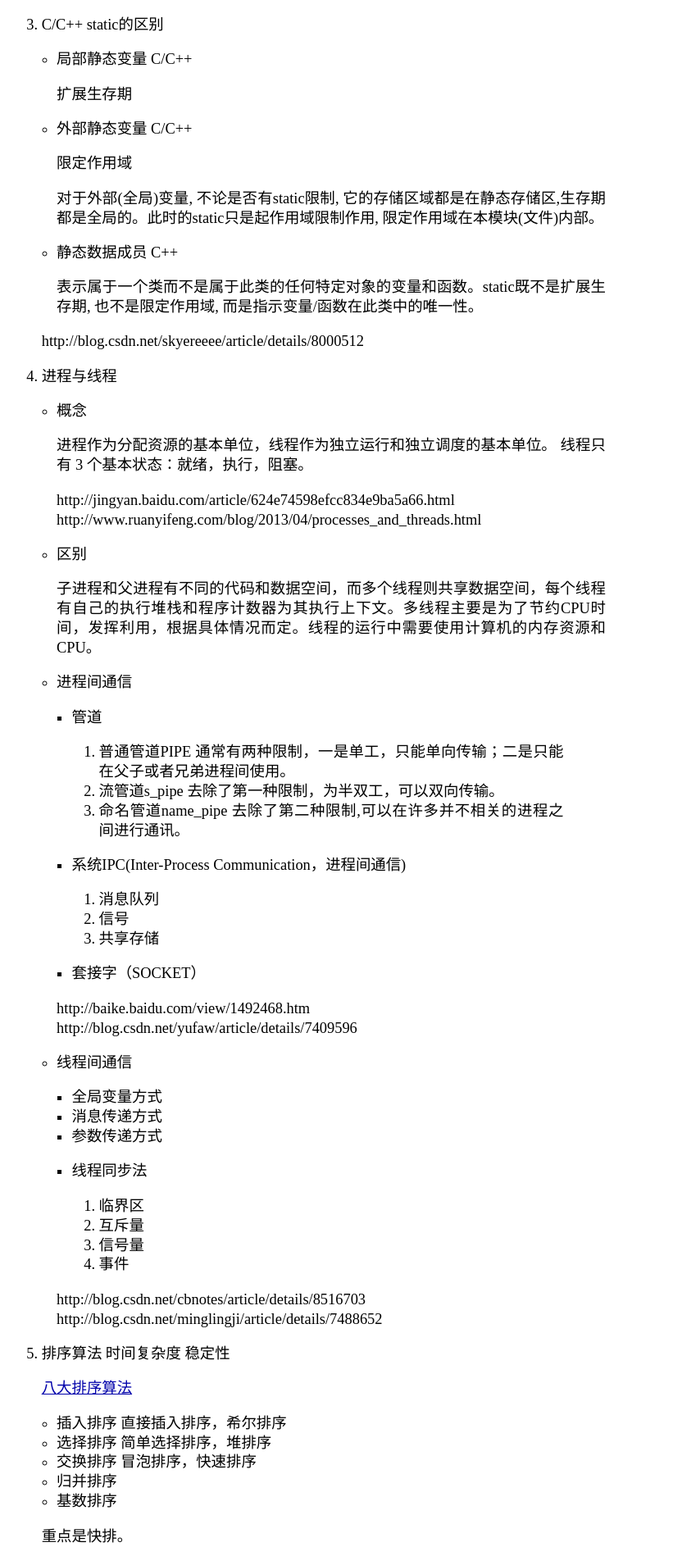
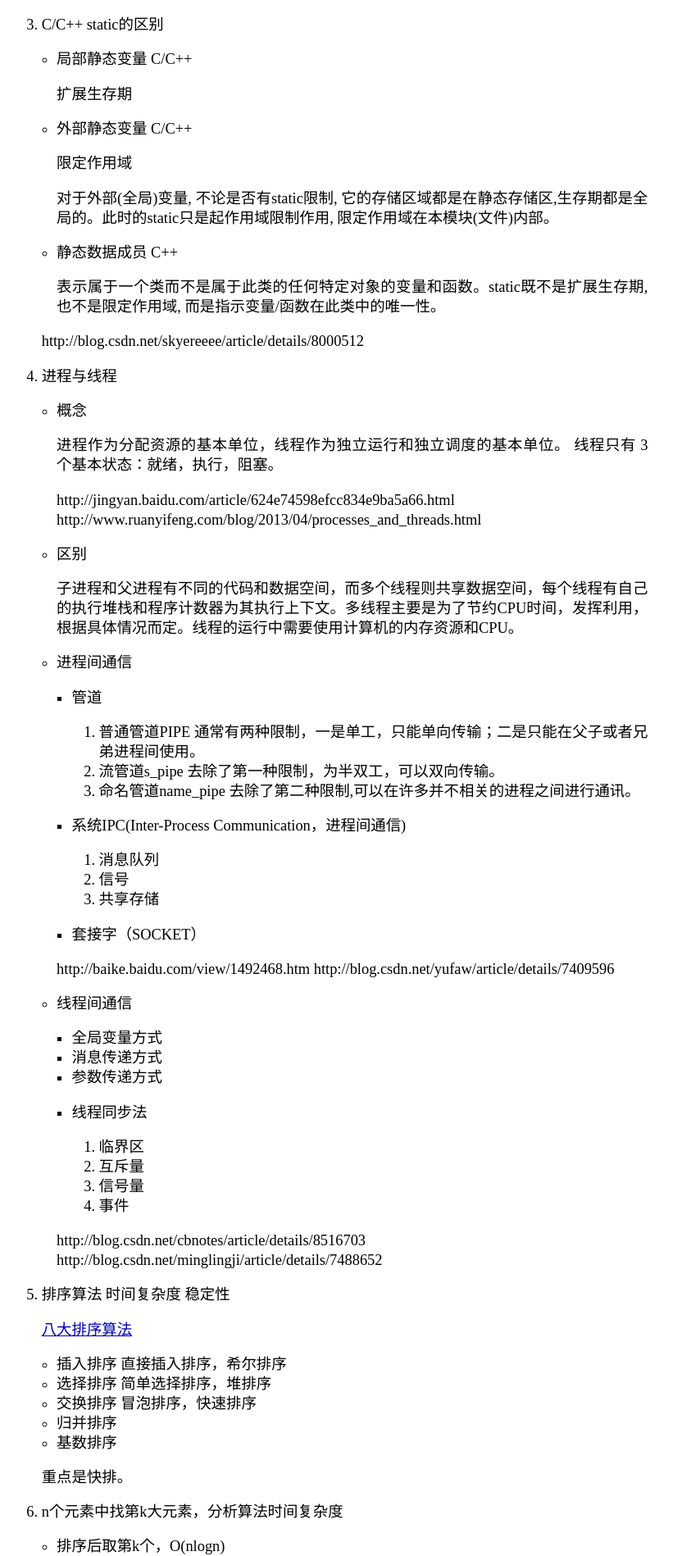
Before and after one commit to hhuangllei/hhuangllei.github.io, a Jekyll site: the page built from _posts/2015-05-04-2-Alibaba-intern-interview1-summary.md, in a window 1280 px wide. Shown: the part 822-2720 px from the top of the page at 82% size, without its empty margins (236-1057 px from the left). Built offline with Jekyll 4.4.1, drawn with Linux system fonts in a browser that asks for light colours; comment, search, counter and statistics services are not loaded.

Commit message:
调整CSS格式

```diff
--- a/assets/css/main.css
+++ b/assets/css/main.css
@@ -203,10 +203,12 @@
 
 .post ol {
   margin: 0.2em 1.8em;
+  margin-right: 0em;
 }
 
 .post ul {
 	margin: 0.2em 1em;
+	margin-right: 0em;
 }
 
 .post li {
```
